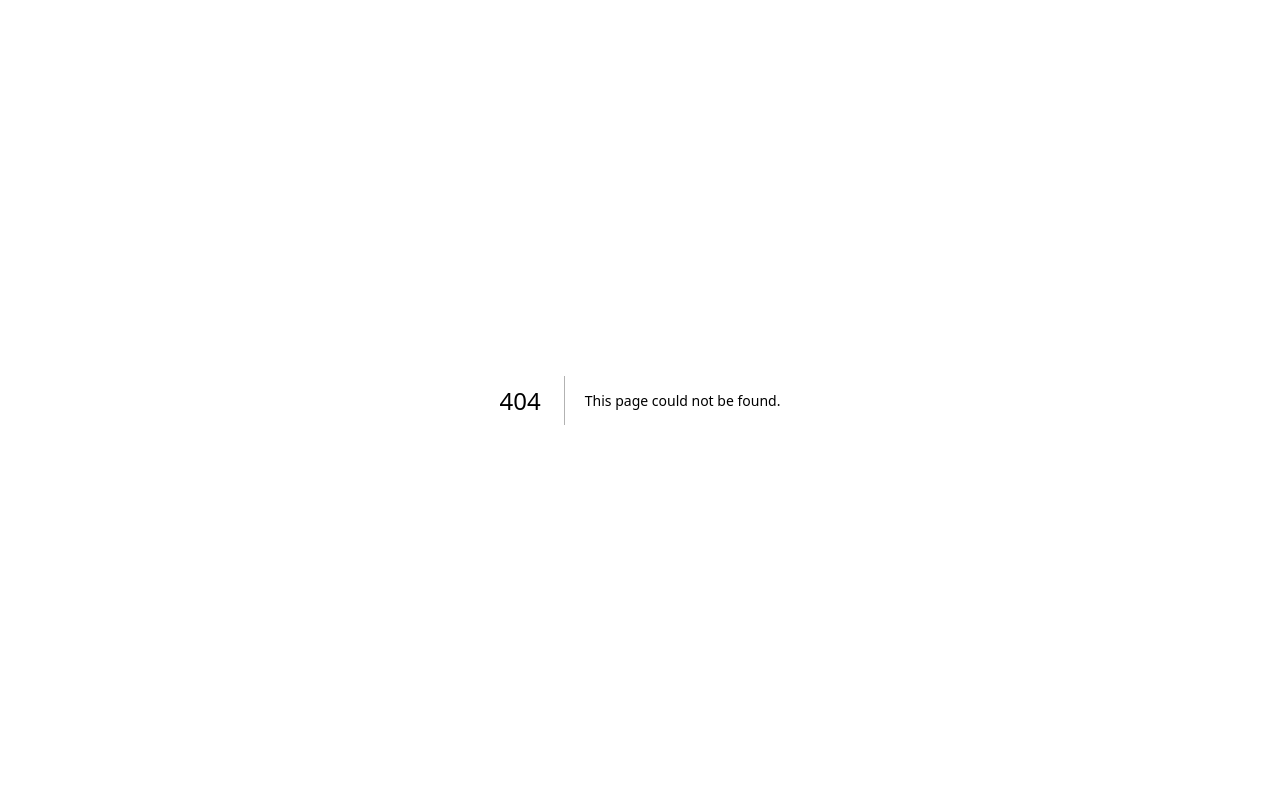
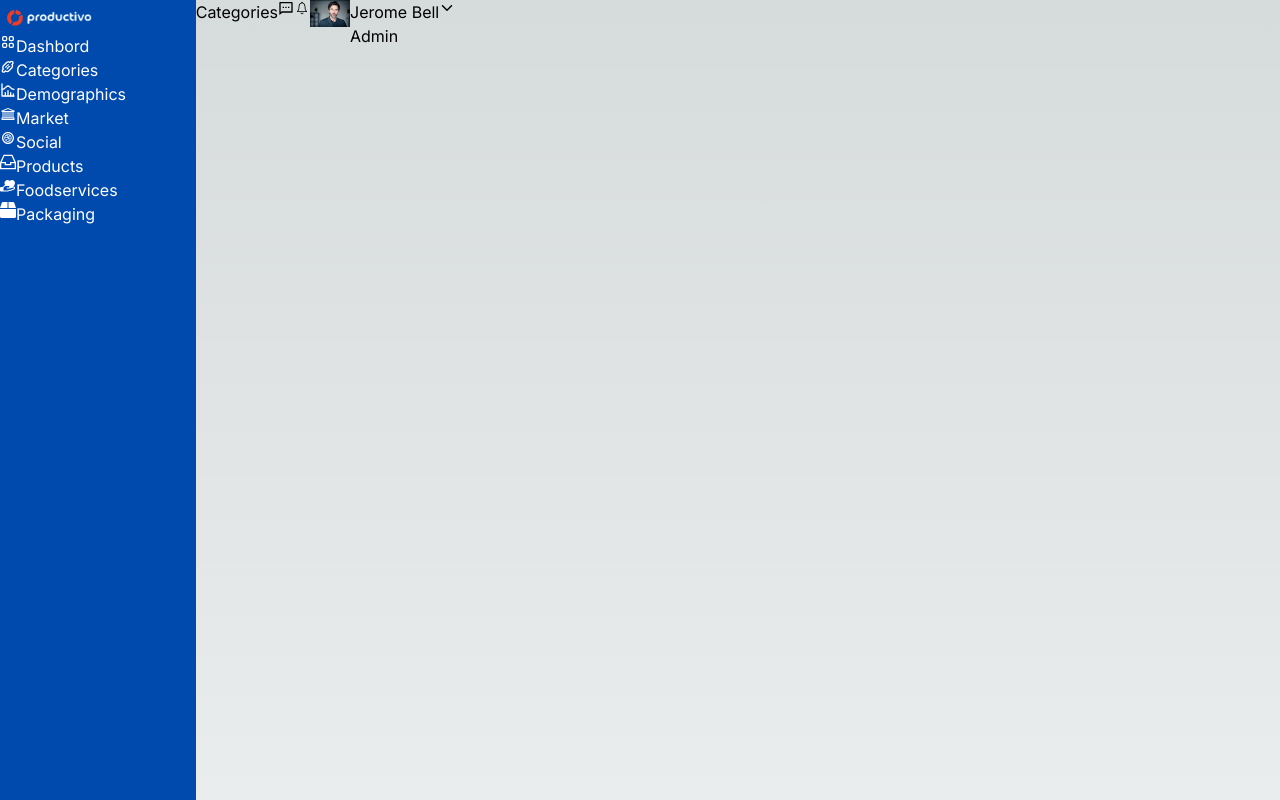
Before and after one commit to asifalin/productivo, a Next.js app: page /Categories in a window 1280 px wide. Before the commit this address had no page. Shown: the top 800 px of the page. Built offline with nearby package versions, Linux system fonts and the light colour scheme.

Commit message:
Categories (#6)
* sidebar complite

* navbar

* Change

* Head complete

* Dashbord changis

* chart

* categories

---------

Co-authored-by: asifalin <asifalinagari55@gmail.com>

```diff
--- /dev/null
+++ b/Components/Categories/Categories.tsx
@@ -0,0 +1,15 @@
+import React from "react";
+import Navbar from "../Dashbord/Navbar";
+
+function Categories() {
+  return (
+    <>
+      <div className="flex items-center w-full justify-between">
+        <h1>Categories</h1>
+        <Navbar/>
+      </div>
+    </>
+  );
+}
+
+export default Categories;
--- a/Components/Dashbord/Linechart.tsx
+++ b/Components/Dashbord/Linechart.tsx
@@ -1,8 +1,8 @@
+
 import React, { useEffect } from 'react';
 import dynamic from 'next/dynamic'; // Import dynamic from next/dynamic
 import ApexCharts from 'apexcharts';
 
-// Dynamically import ReactApexChart component to ensure it's only loaded on the client-side
 const ReactApexChart = dynamic(() => import('react-apexcharts'), { ssr: false });
 
 function Linechart() {
--- /dev/null
+++ b/app/Categories/page.tsx
@@ -0,0 +1,19 @@
+import Categories from '@/Components/Categories/Categories'
+import Sidebar from '@/Components/Sidebar/Sidebar'
+import React from 'react'
+
+function Categoriespage() {
+  return (
+    <div className='flex'>
+       <div className='bg-[#004AAD] w-[231px] h-[1628px] text-white flex'>
+        <Sidebar />
+      </div>
+      <div className='w-full'>
+        <Categories/>
+
+      </div>
+    </div>
+  )
+}
+
+export default Categoriespage
```
Also changed, not shown: Components/Categories/Categorieitems.tsx (added).
